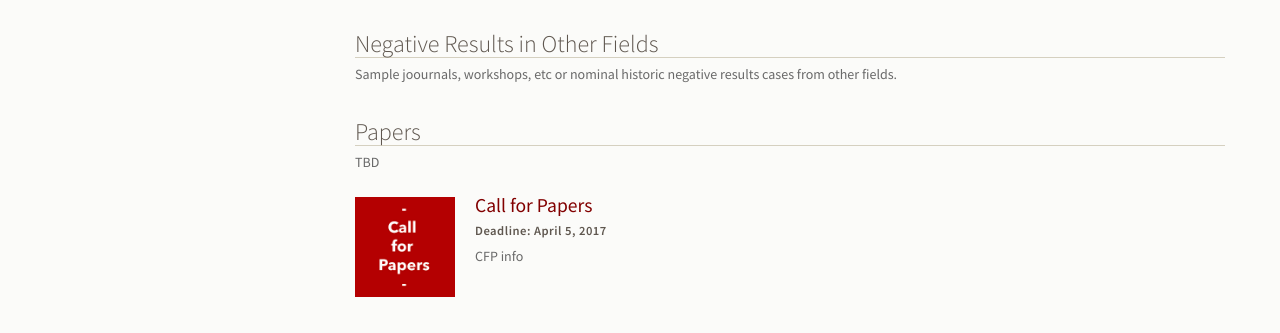
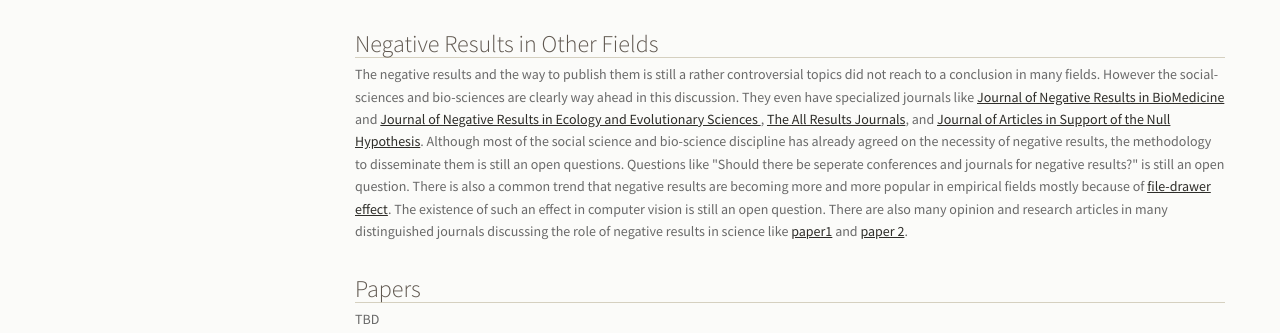
Before and after one commit to ozansener/negative_vision, a plain HTML site: page index.html in a window 1280 px wide. Shown: the part 1678-2011 px from the top of the page. Drawn offline with nearby package versions, Linux system fonts and the light colour scheme; a script that the page names is missing.

Commit message:
Update index.html

```diff
--- a/index.html
+++ b/index.html
@@ -207,8 +207,11 @@ We are also open to hearing the other side of this argument, i.e., only positive
 
 <br>
           <h2 class="headline">Negative Results in Other Fields</h2>
-          <p>
-          Sample joournals, workshops, etc or nominal historic negative results cases from other fields.
+          <p> The negative results and the way to publish them is still a rather controversial topics did not reach to a conclusion in many fields. However the social-sciences and bio-sciences are clearly way ahead in this discussion. They even have specialized journals like <a href="http://jnrbm.biomedcentral.com/"> Journal of Negative Results in BioMedicine</a> and <a href="http://www.jnr-eeb.org/index.php/jnr"> Journal of Negative Results in Ecology and Evolutionary Sciences </a>, <a href="http://www.arjournals.com/"> The All Results Journals</a>, and <a href="http://www.jasnh.com/"> Journal of Articles in Support of the Null Hypothesis</a>.
+
+	  Although most of the social science and bio-science discipline has already agreed on the necessity of negative results, the methodology to disseminate them is still an open questions. Questions like "Should there be seperate conferences and journals for negative results?" is still an open question. There is also a common trend that negative results are becoming more and more popular in empirical fields mostly because of <a href="http://skepdic.com/filedrawer.html">file-drawer effect</a>. The existence of such an effect in computer vision is still an open question.
+
+          There are also many opinion and research articles in many distinguished journals discussing the role of negative results in science like <a href="http://journals.plos.org/plosone/article?id=10.1371/journal.pone.0084896">paper1</a> and <a href="http://robotics.cs.tamu.edu/RSS2015NegativeResults/pmed.0020124.pdf">paper 2</a>.
 </p>
 
 <br>
```
